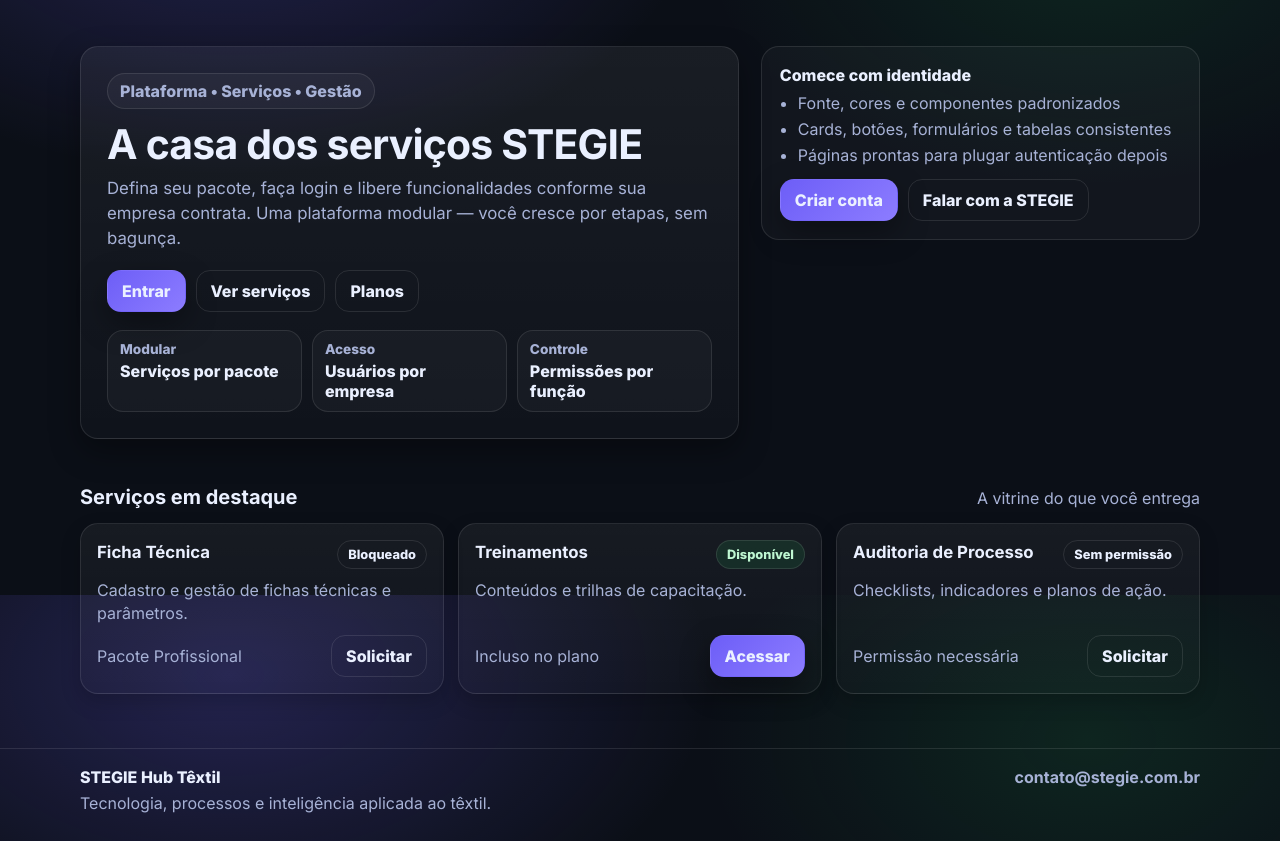
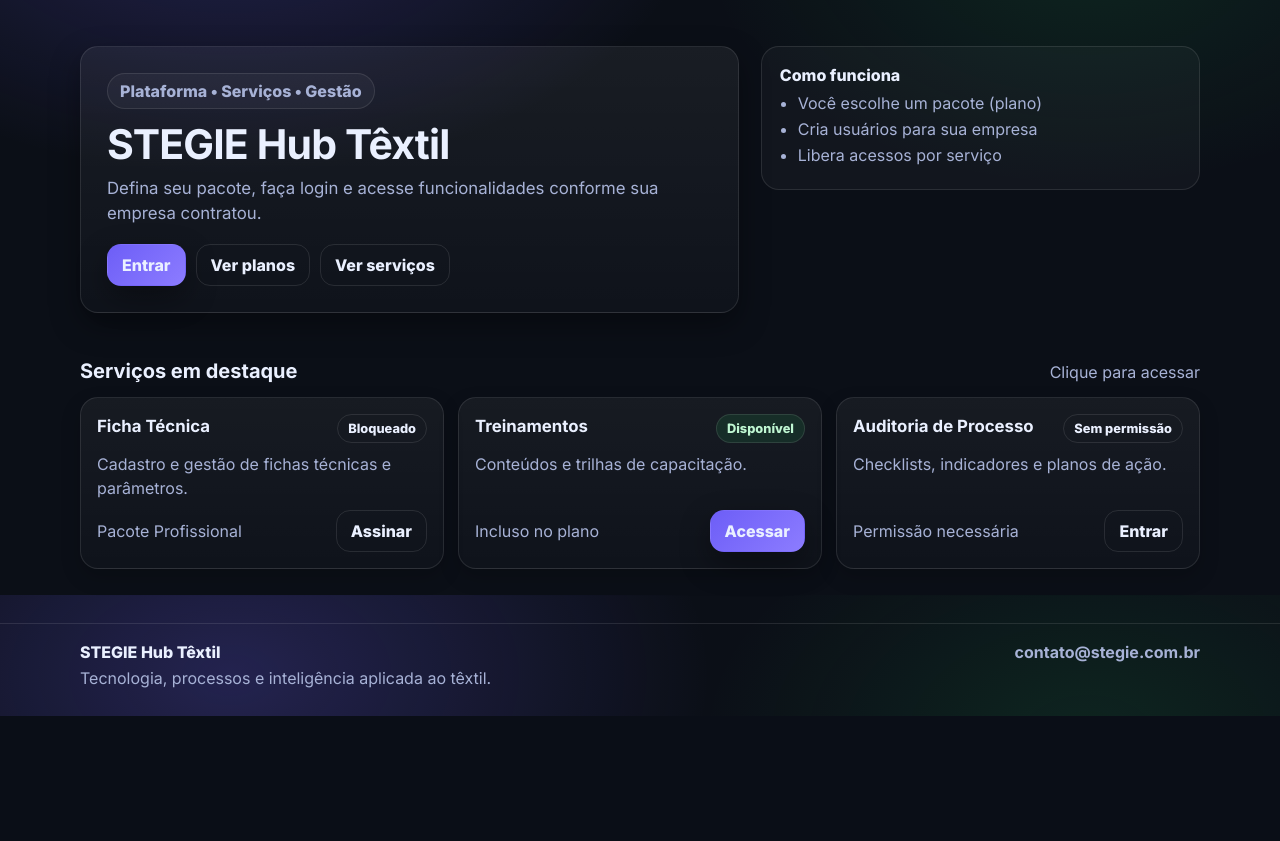
Before and after one commit to AdminAcheTece/stegie-hub-textil, a Flask app: page / in a window 1280 px wide. Shown: the part 205-1046 px from the top of the page. After the commit the page ends 921 px from the top, so only its background shows below. Run offline with Flask 3, Linux system fonts and the light colour scheme.

Commit message:
Update home page content and links

```diff
--- a/templates/pages/home.html
+++ b/templates/pages/home.html
@@ -1,4 +1,4 @@
-{% extends "layouts/base.html" %}
+{% extends "base.html" %}
 {% block title %}Home | STEGIE{% endblock %}
 
 {% block content %}
@@ -6,45 +6,25 @@
   <div class="container hero-inner">
     <div class="hero-card">
       <div class="kicker">Plataforma • Serviços • Gestão</div>
-      <h1 class="h1">A casa dos serviços STEGIE</h1>
+      <h1 class="h1">STEGIE Hub Têxtil</h1>
       <p class="lead">
-        Defina seu pacote, faça login e libere funcionalidades conforme sua empresa contrata.
-        Uma plataforma modular — você cresce por etapas, sem bagunça.
+        Defina seu pacote, faça login e acesse funcionalidades conforme sua empresa contratou.
       </p>
 
       <div class="hero-actions">
-        <a class="btn btn-primary" href="{{ url_for('main.login') }}">Entrar</a>
-        <a class="btn btn-ghost" href="{{ url_for('main.services') }}">Ver serviços</a>
-        <a class="btn btn-ghost" href="{{ url_for('main.plans') }}">Planos</a>
-      </div>
-
-      <div class="hero-metrics">
-        <div class="metric">
-          <div class="metric-k">Modular</div>
-          <div class="metric-v">Serviços por pacote</div>
-        </div>
-        <div class="metric">
-          <div class="metric-k">Acesso</div>
-          <div class="metric-v">Usuários por empresa</div>
-        </div>
-        <div class="metric">
-          <div class="metric-k">Controle</div>
-          <div class="metric-v">Permissões por função</div>
-        </div>
+        <a class="btn btn-primary" href="{{ url_for('login') }}">Entrar</a>
+        <a class="btn btn-ghost" href="{{ url_for('planos') }}">Ver planos</a>
+        <a class="btn btn-ghost" href="{{ url_for('servicos') }}">Ver serviços</a>
       </div>
     </div>
 
     <aside class="hero-side">
-      <p class="side-title">Comece com identidade</p>
+      <p class="side-title">Como funciona</p>
       <ul class="side-list">
-        <li>Fonte, cores e componentes padronizados</li>
-        <li>Cards, botões, formulários e tabelas consistentes</li>
-        <li>Páginas prontas para plugar autenticação depois</li>
+        <li>Você escolhe um pacote (plano)</li>
+        <li>Cria usuários para sua empresa</li>
+        <li>Libera acessos por serviço</li>
       </ul>
-      <div class="side-cta">
-        <a class="btn btn-primary" href="{{ url_for('main.register') }}">Criar conta</a>
-        <a class="btn btn-ghost" href="{{ url_for('main.support') }}">Falar com a STEGIE</a>
-      </div>
     </aside>
   </div>
 </section>
@@ -53,7 +33,7 @@
   <div class="container">
     <div class="section-title">
       <h2>Serviços em destaque</h2>
-      <div class="muted">A vitrine do que você entrega</div>
+      <div class="muted">Clique para acessar</div>
     </div>
 
     <div class="grid">
@@ -63,17 +43,17 @@
             <h3>{{ s.name }}</h3>
             <span class="badge badge-{{ s.state }}">{{ s.state_label }}</span>
           </div>
+
           <p>{{ s.description }}</p>
 
           <div class="card-footer">
             <span class="muted">{{ s.tag }}</span>
-
             {% if s.state == "ok" %}
               <a class="btn btn-primary" href="{{ s.href }}">Acessar</a>
-            {% elif s.state == "lock" %}
-              <a class="btn btn-ghost" href="{{ url_for('main.plans') }}">Assinar</a>
+            {% elif s.state == "locked" %}
+              <a class="btn btn-ghost" href="{{ url_for('planos') }}">Assinar</a>
             {% else %}
-              <a class="btn btn-ghost" href="{{ url_for('main.support') }}">Solicitar</a>
+              <a class="btn btn-ghost" href="{{ url_for('login') }}">Entrar</a>
             {% endif %}
           </div>
         </article>
```
